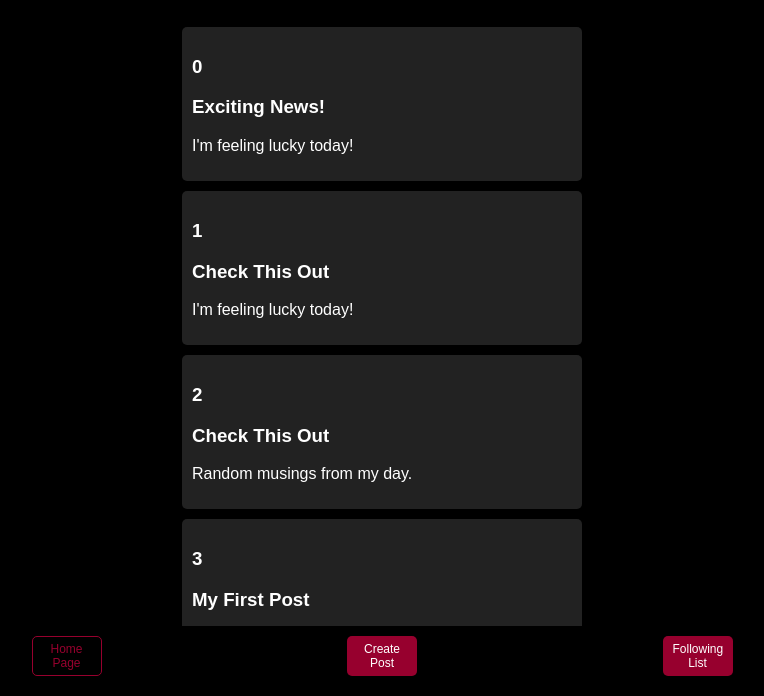
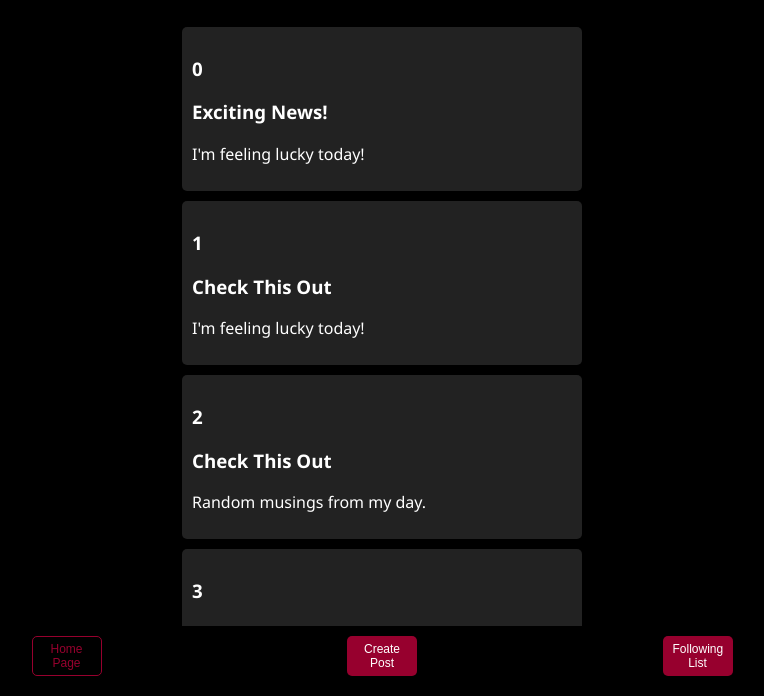
Before and after one commit to michaelcummins1/StudentEngagementApp, a website: page public/pages/mainpage.html in a window 1280 px wide. Shown: the part 104-800 px from the top of the page, without its empty margins (258-1022 px from the left). Drawn offline with Linux system fonts and the light colour scheme.

Commit message:
Changed font

```diff
--- a/public/styles/styles.css
+++ b/public/styles/styles.css
@@ -1,7 +1,7 @@
 body {
     background-color: black;  /* Black Background */
     color: #FFFFFF;  /* White text */
-    font-family: Arial, sans-serif;
+    font-family:'Segoe UI', Tahoma, Geneva, Verdana, sans-serif;
     align-items: center;
     margin: 0;
     padding: 0;
```
